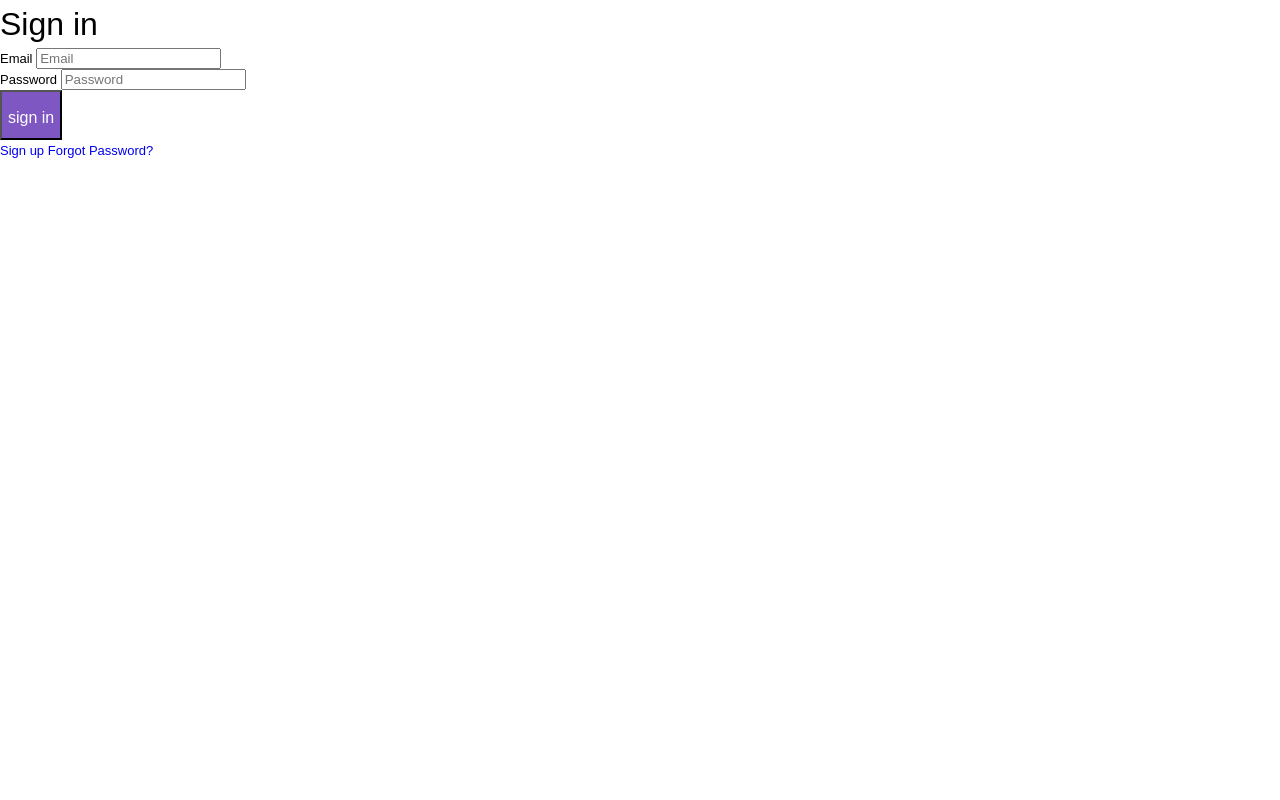
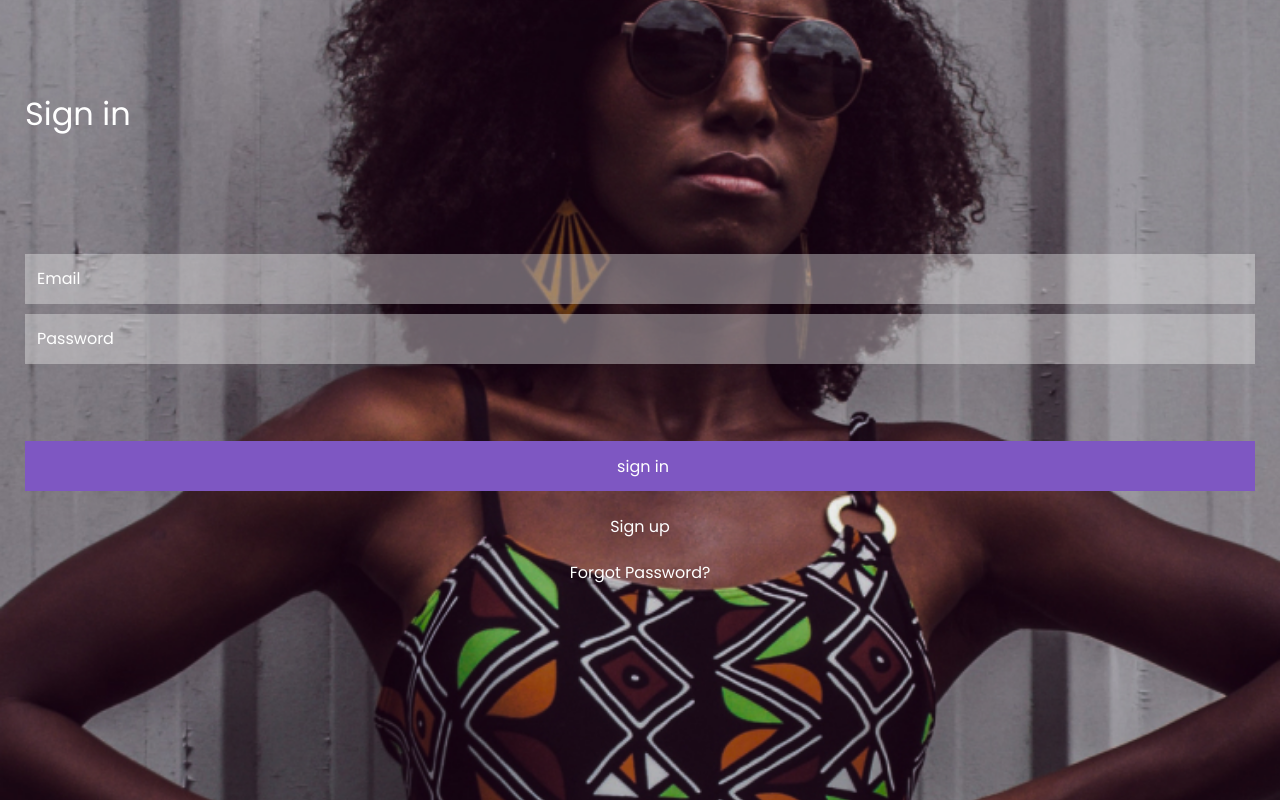
Before and after one commit to YENAZIGMINA/web, a plain HTML site: page web/FashionApp/signin.html in a window 1280 px wide. Drawn offline with Linux system fonts and the light colour scheme.

Commit message:
Add files via upload

```diff
--- a/web/FashionApp/CSS/reset.css
+++ b/web/FashionApp/CSS/reset.css
@@ -19,6 +19,7 @@ time, mark, audio, video {
 	font-size: 100%;
 	font: inherit;
 	vertical-align: baseline;
+	font-family: 'Poppins', sans-serif;
 }
 /* HTML5 display-role reset for older browsers */
 article, aside, details, figcaption, figure,
@@ -43,3 +44,8 @@ table {
 	border-collapse: collapse;
 	border-spacing: 0;
 }
+
+a {
+	text-decoration: none;
+	color: #000;
+}
--- a/web/FashionApp/CSS/style.css
+++ b/web/FashionApp/CSS/style.css
@@ -1,7 +1,8 @@
 @charset "UTF-8";
+@import url('https://fonts.googleapis.com/css2?family=Poppins:wght@200;300;400;500;600;700&display=swap');
 @import url(reset.css);
 /* ✔reset연결 2번방법 : 리셋파일 연결하면 html에 css만 연결해도 reset까지 같이 연결됨 */
-/* font-family: 'Poppins', sans-serif; */
+
 
 body {
     font-family: 'Poppins', sans-serif;
@@ -10,6 +11,19 @@ body {
 }
 li {list-style: none;}
 a {text-decoration: none;}
+
+.container {
+    padding: 0 25px;
+    width: 100%;
+    box-sizing: border-box;
+}
+form input::placeholder {
+    font-family: 'Poppins', sans-serif;
+}
+form input[value] {
+    font-family: 'Poppins', sans-serif;
+}
+
 
 /* text align */
 .text-left {text-align: left;}
@@ -20,10 +34,11 @@ a {text-decoration: none;}
     font-size: 32px;
     line-height: 48px;
 }
-.btn {
+.btn.btn.btn { /* 1) .btn반복해서 강조하면 순위올라감 */
+    width: 100%;
     height: 50px;
     line-height: 50px;
-    background-color: #7E57C2;
+    background-color: #7E57C2 /*!important*/; /* 2)!important작성하면 중요해짐(순위가 올라감) */
     color: #fff;
     font-size: 16px;
     display: block;
@@ -31,7 +46,7 @@ a {text-decoration: none;}
 }
 
 
-/* welcome */
+/* 💛.welcome */
 .welcome {
     height: 100vh;
     background: url(../images/welcome_bg.png) no-repeat center;
@@ -54,3 +69,110 @@ a {text-decoration: none;}
     margin-left: auto;
     margin-right: auto;
 }
+.sign_links a:first-child {
+    margin-bottom: 20px;
+}
+
+
+/* 💛.sign_in */
+.sign_in {
+    height: 100vh;
+    background: url(../images/sign_in_bg.jpg) no-repeat center;
+    background-size: cover;
+    padding-top: 90px;
+    box-sizing: border-box;
+    position: relative;
+}
+.sign_in .container h2 {
+    color: #fff;
+    z-index: 50; /* 포지션이 없으면 안잡힘 */
+    position: relative;
+    margin-bottom: 116px;
+}
+.sign_in::after {
+    content: '';
+    display: block;
+    position: absolute;
+    left: 0; top: 0;
+    width: 100%; height: 100%;
+    background-color: rgba(0,0,0,0.1);
+    z-index: -1;
+}
+[class^="sign"] form {
+    position: relative;
+}
+[class^="sign"] form label {
+    /* [class^=" "]는 ""안에 있는 클래스명으로 시작하는 것 */
+    display: none;
+}
+[class^="sign"] form input {
+    width: 100%;
+    height: 50px;
+    line-height: 50px;
+    border: none;
+    background-color: rgba(238,238,238,0.4);
+    outline: none; /* 커서가 생길때 나타나는 border밖의 선 없애기 */
+    padding-left: 12px;
+    box-sizing: border-box;
+    font-size: 16px;
+}
+[class^="sign"] form input::placeholder {
+    color: #fff; /* ✔ placeholder는 가상선택자로 불러서 색상변경 */
+}
+[class^="sign"] form p:not(:last-child) {
+    /* ❗ :not(:last-child) ==> 마지막 선택자가 아닌 것에 모두 적용하라 */
+    margin-bottom: 10px;
+}
+
+.signin_links {
+    margin-top: 25px;
+    position: relative;
+}
+.signin_links a {
+    text-align: center;
+    display: block;
+    color: #fff;
+    font-size: 16px;
+}
+.signin_links a:last-child {
+    margin-top: 25px;
+}
+
+
+/* 💛.sign_up */
+.sign_up {
+	height: 100vh;
+	background: url(../images/sign_up_bg.jpg) no-repeat center;
+	background-size: cover;
+	position: relative;
+    padding-top: 90px;
+    box-sizing: border-box;
+}
+.sign_up::before {
+	content: '';
+    display: block;
+	position: absolute;
+	top: 0; left: 0;
+	width: 100%; height: 100%;
+	background-color: rgba(0,0,0,0.2);
+    z-index: -1;
+}
+.sign_up .container {position: relative;}
+.sign_up h2 {
+    color: #fff;
+    margin-bottom: 60px;
+}
+[class^="sign"] form .btn {
+    margin-top: 77px;
+}
+.sign_up form .signin_links {
+    margin-top: 25px;
+    font-size: 16px;
+}
+
+
+/* 💛.shop */
+header {
+    background-color: #7E57C2;
+    height: 50px;
+}
```
